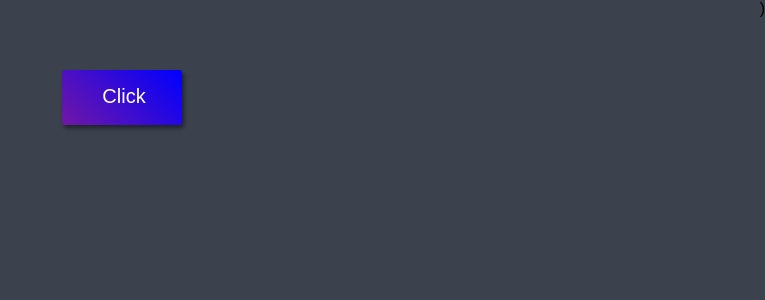
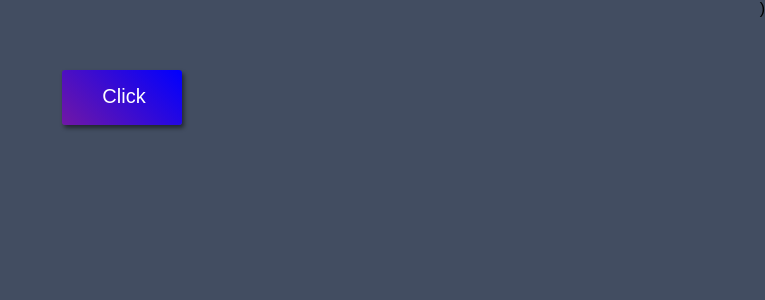
Before and after one commit to katrinkattt/testys, a React (Create React App) app in the folder testy/: page / in a window 1280 px wide. Shown: the top 300 px of the page, without its empty margins (515-1280 px from the left). Built offline with nearby package versions, Linux system fonts and the light colour scheme.

Commit message:
test comit

```diff
--- a/testy/src/index.css
+++ b/testy/src/index.css
@@ -1,5 +1,5 @@
 body {
-  background-color: #3b424e;
+  background-color: #424d61;
   margin: 0;
   padding: 0;
   font-family: Arial, sans-serif;
--- a/testy/src/index.sass
+++ b/testy/src/index.sass
@@ -1,6 +1,6 @@
 $gardient: linear-gradient(45deg, #7117a5, blue)
 body
-    background-color: #515a6b
+    background-color: #3a3b3f
     margin: 0
     padding: 0
     font-family: Arial, sans-serif
```
